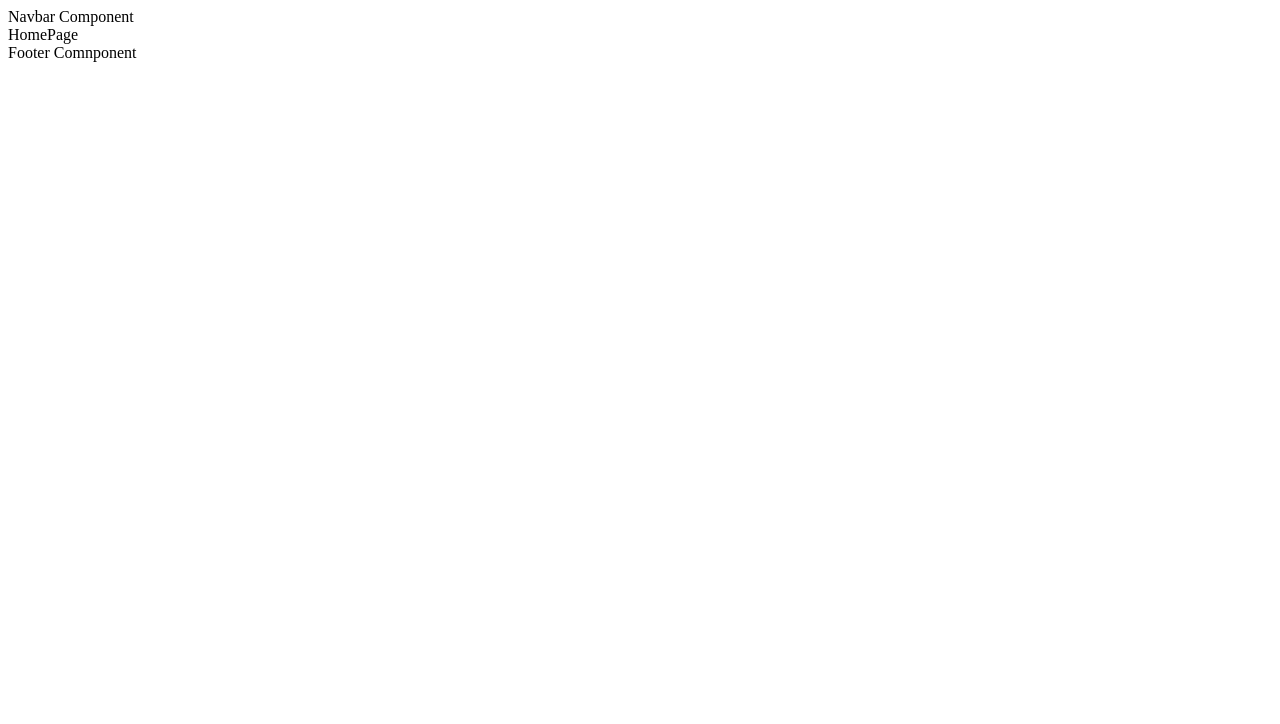
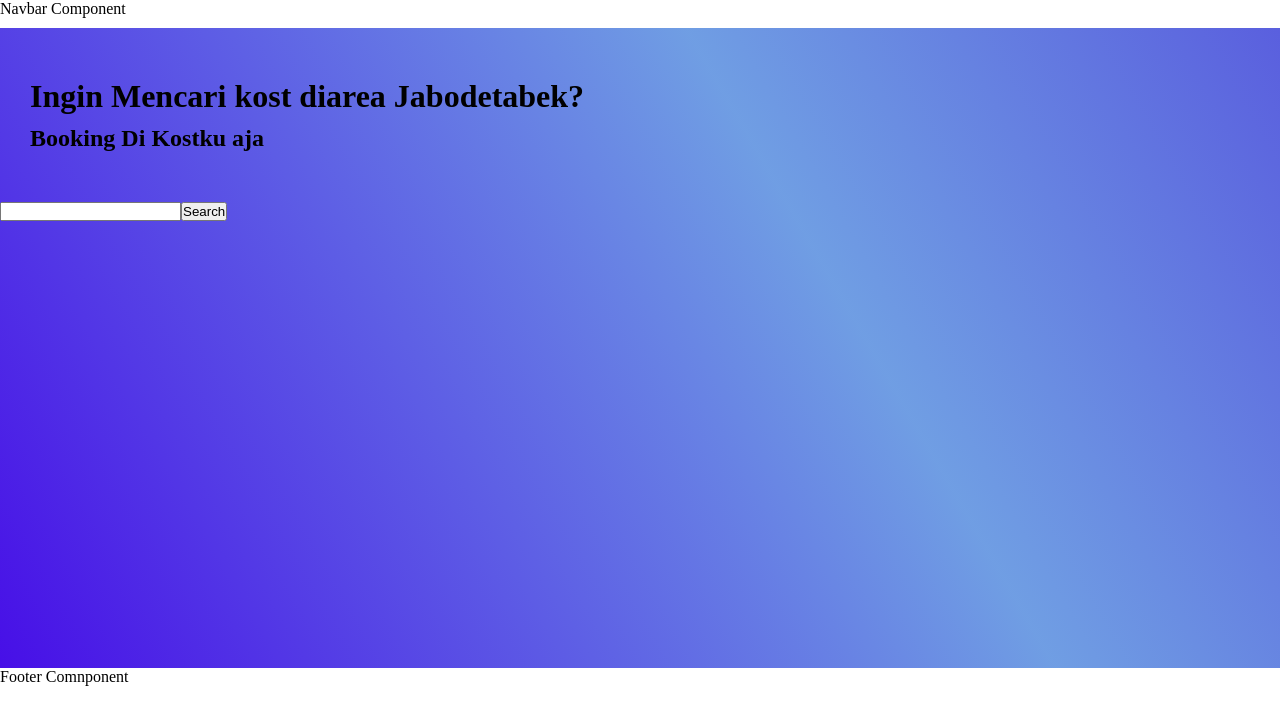
Before and after one commit to faizalfahri/kostku, a React (Vite) app: page / in a window 1280 px wide. Shown: the top 724 px of the page. Built offline with nearby package versions, Linux system fonts and the light colour scheme.

Commit message:
main page

```diff
--- a/src/main.jsx
+++ b/src/main.jsx
@@ -2,7 +2,7 @@ import React from "react";
 import ReactDOM from "react-dom/client";
 import App from "./App.jsx";
 
-import "./dist/css/main.css";
+// import "./dist/css/main.css";
 
 import { BrowserRouter } from "react-router-dom";
 
--- a/src/pages/User/HomePage.jsx
+++ b/src/pages/User/HomePage.jsx
@@ -1,5 +1,29 @@
+import '../../dist/css/main.css'
+
 const HomePage = () => {
-  return <div>HomePage</div>;
+  return (
+    <div className="homepage">
+
+      <div className="home-tittle">
+        <h1>Ingin Mencari kost diarea Jabodetabek?</h1>
+        <h2>Booking Di <span>Kostku</span> aja</h2>
+      </div>
+
+      <div className="search-bar">
+        <input type="text" />
+        <button>Search</button>
+      </div>
+
+      <div className="image-swiper">
+        <div className="shape"></div>
+        <div className="shape"></div>
+        <div className="shape"></div>
+      </div>
+
+      <div className="swipper"></div>
+
+    </div>
+  );
 };
 
 export default HomePage;
```
Also changed, not shown: src/dist/css/main.css.
